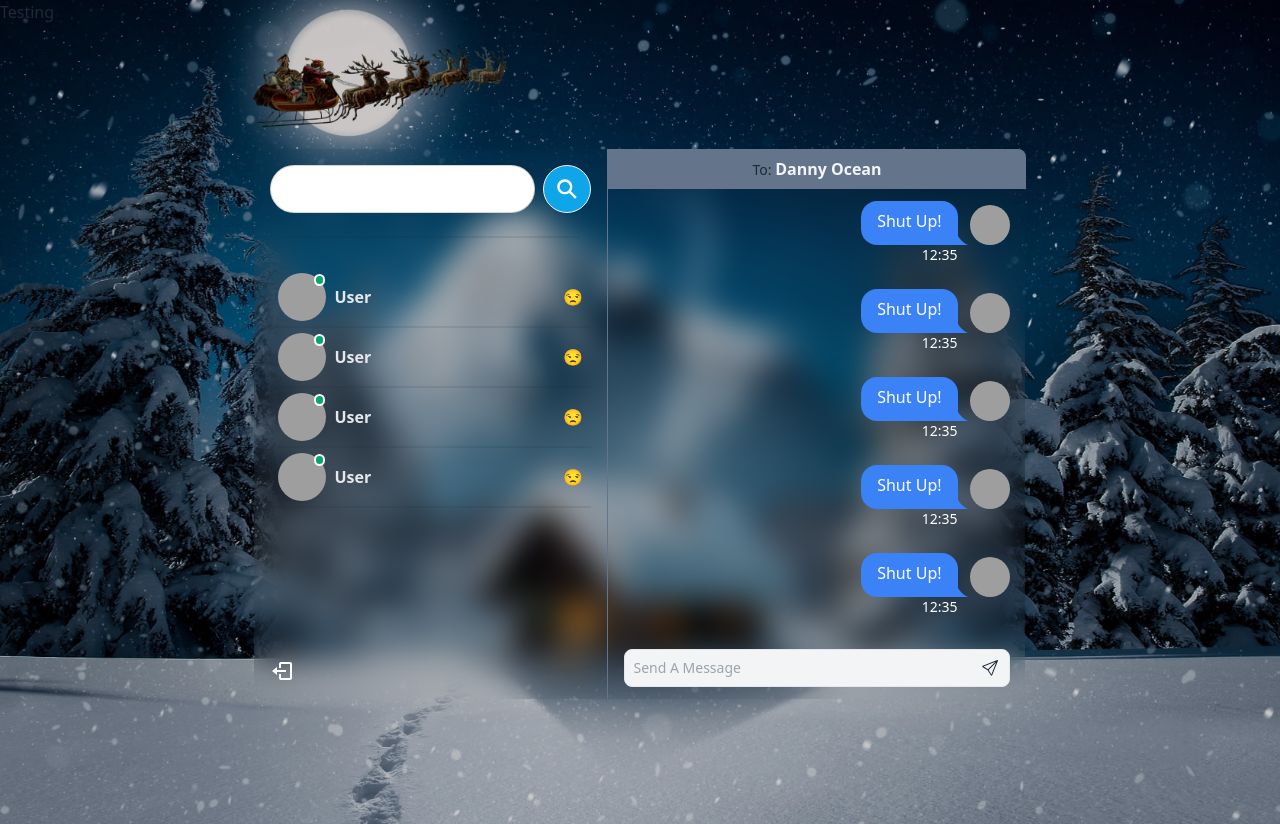
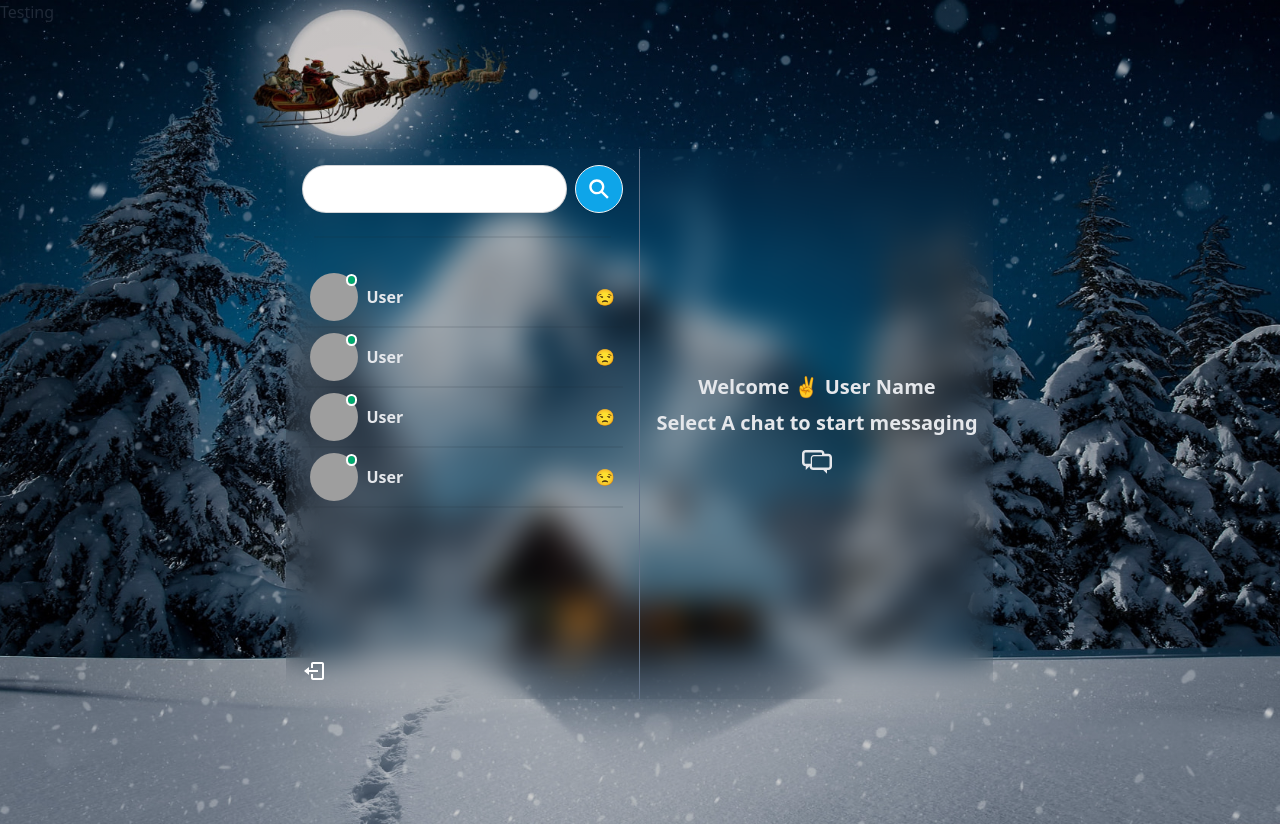
Before and after one commit to usman-s-mahmood/MERN-Chat-App, a React (Vite) app in the folder frontend/: page / in a window 1280 px wide. Built offline with nearby package versions, Linux system fonts and the light colour scheme; grey boxes are pictures that could not be loaded.

Commit message:
added basic structure for frontend of application

```diff
--- a/frontend/src/components/messages/MessageContainer.jsx
+++ b/frontend/src/components/messages/MessageContainer.jsx
@@ -1,23 +1,38 @@
 
-import React from 'react'
+import React, { useState } from 'react'
 import Messages from './Messages';
 import MessageInput from './MessageInput';
+import {TiMessages} from 'react-icons/ti'
 
 
 const MessageContainer = () => {
+  const [noChatSelected, setNoChatSelected] = useState(true);
+
   return (
+
     <div className='md:min-w[450px] flex flex-col'>
+    {
+      noChatSelected?
+      <NoChatSelected /> : <><div className="bg-slate-500 px-36 py-2 mb-2"><span className="label-text">To: </span> <span className="text-gray-100 font-bold">Danny Ocean</span></div><Messages /><MessageInput /></>
+    }
       {/* Header */}
-      <div className="bg-slate-500 px-36 py-2 mb-2">
-      <span className="label-text">To: </span> <span className="text-gray-100 font-bold">Danny Ocean</span>
-      </div>
-
-      <Messages />
-
-      <MessageInput />
 
     </div>
   )
 }
 
 export default MessageContainer;
+
+const NoChatSelected = () => {
+  return (
+    <>
+      <div className="flex items-center justify-center w-full h-full">
+        <div className="px-4 text-center sm:text-lg md:text-xl text-gray-200 font-semibold flex flex-col items-center gap-2">
+          <p>Welcome ✌ User Name</p>
+          <p>Select A chat to start messaging</p>
+          <TiMessages className='text-3xl wd:text-6xl ' />
+        </div>
+      </div>
+    </>
+  );
+}
```
